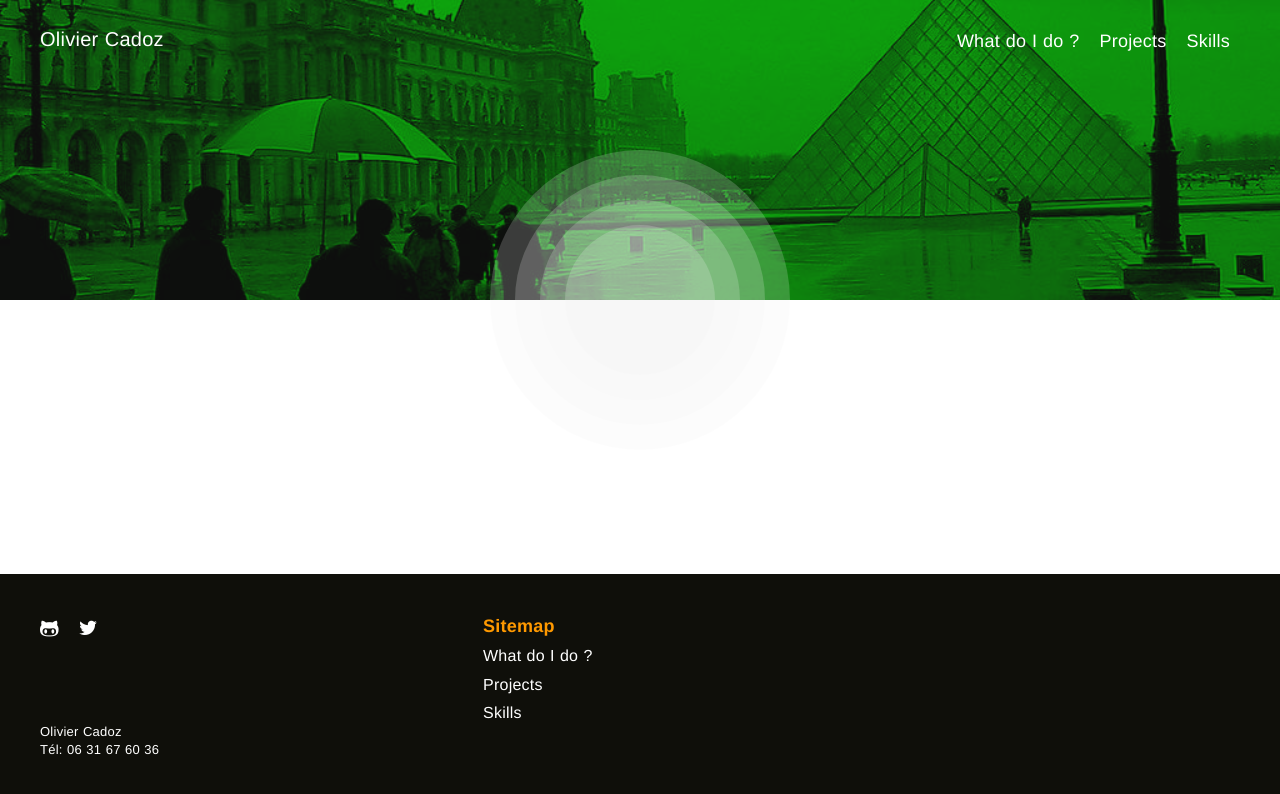
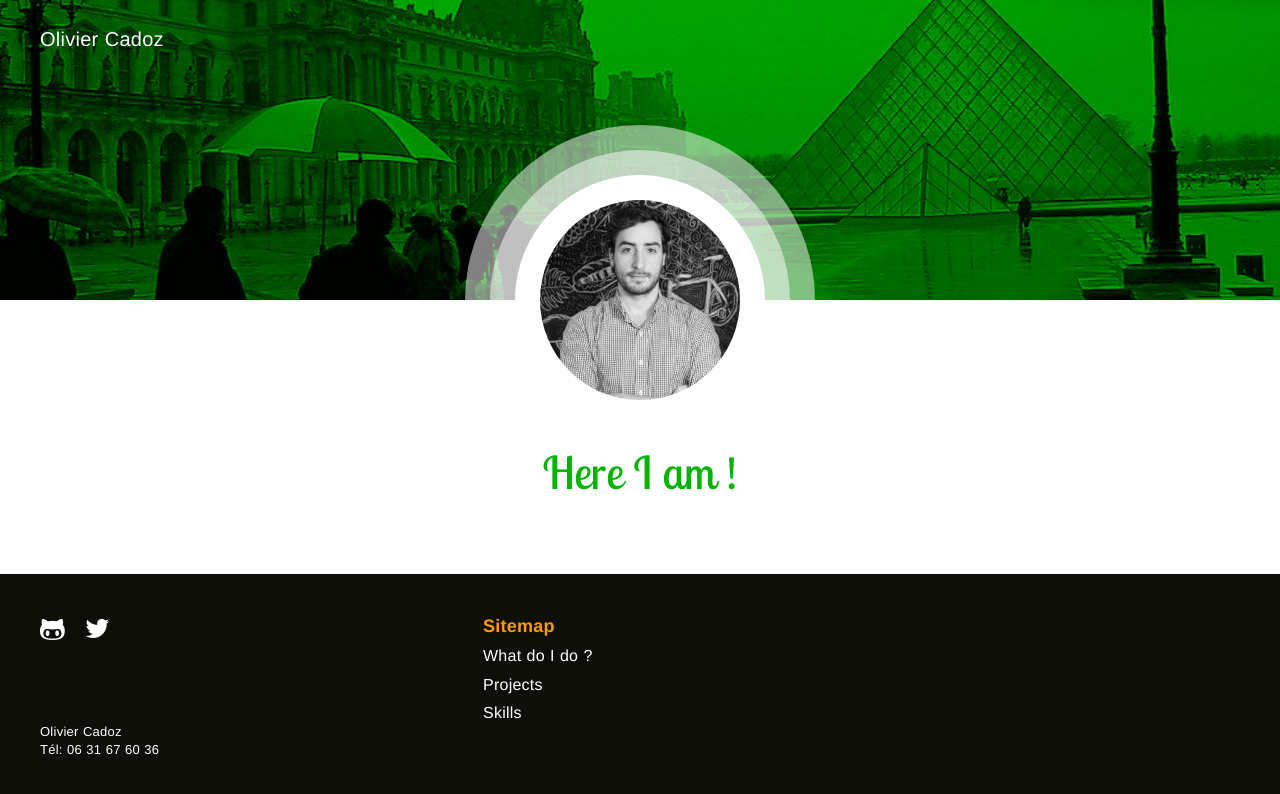
Before and after one commit to OlivierCadoz/portfolio, a website: page bio.html in a window 1280 px wide. Drawn offline with nearby package versions, Linux system fonts and the light colour scheme; files that its build step writes are made by us from their sources; a web font is replaced by a local one.

Commit message:
add picture

```diff
--- a/assets/js/burger.js
+++ b/assets/js/burger.js
@@ -1,10 +1,10 @@
 function toggleActive(){
   $('.js-header, .js-burger').toggleClass('active');
-  $('.js-body').toggleClass('body-fixed');
+  $('.js-body').toggleClass('o-hidden');
 }
 function rmClass(){
   $('.js-header, .js-burger').removeClass('active');
-  $('.js-body').removeClass('body-fixed');
+  $('.js-body').removeClass('o-hidden');
 }
 
 function updateWidth(){
@@ -18,7 +18,7 @@ $(function(){
 
   $('.js-scroll-to').on('click', function(){
     $('.js-header, .js-burger').removeClass('active');
-    $('.js-body').removeClass('body-fixed');
+    $('.js-body').removeClass('o-hidden');
   });
 
 
--- a/assets/scss/layout/_globals.scss
+++ b/assets/scss/layout/_globals.scss
@@ -22,9 +22,11 @@ body {
     word-spacing: $ws-x;
     background-color: $white;
     color: $text-color;
+
     textarea {
         resize: none;
     }
+
     hr {
         border-style: solid;
         border-width: 0 0 1px 0;
--- a/assets/scss/modules/_bg.scss
+++ b/assets/scss/modules/_bg.scss
@@ -7,8 +7,8 @@
 .bg-blend {
   background-color: $primary;
   background-blend-mode: multiply;
-  -webkit-filter: contrast(0.9);
-  filter: contrast(0.9);
+  // -webkit-filter: contrast(0.9);
+  // filter: contrast(0.9);
 }
 
 .bg-filter-ie {
--- a/assets/scss/modules/_text.scss
+++ b/assets/scss/modules/_text.scss
@@ -17,3 +17,7 @@
 .c-white {
   color: $white !important;
 }
+
+.c-primary {
+  color: $primary !important;
+}
--- a/assets/scss/modules/_utils.scss
+++ b/assets/scss/modules/_utils.scss
@@ -57,7 +57,7 @@
   transition-delay: 0.4s;
 }
 
-.body-fixed {
+.o-hidden {
   overflow: hidden;
 }
 
--- a/assets/scss/pages/_bio.scss
+++ b/assets/scss/pages/_bio.scss
@@ -1,36 +1,44 @@
 .bio-template {
 
-  .banner {
-    padding-top: 150px;
+  .first-circle {
+    height: 350px;
+    width: 350px;
+    border-radius: 50%;
+    background-color: rgba($white, 0.5);
+    position: absolute;
+    bottom: -175px;
+    left: calc(50% - 175px);
   }
 
-  .first-circle {
+  .second-circle {
     height: 300px;
     width: 300px;
     border-radius: 50%;
-    background-color: rgba($white, 0.2);
-    margin: auto;
+    background-color: rgba($white, 0.5);
   }
 
-  .second-circle {
+  .third-circle {
     height: 250px;
     width: 250px;
     border-radius: 50%;
-    background-color: rgba($white, 0.2);
+    background-color: rgba($white, 1);
   }
 
-  .third-circle {
+  .fourth-circle {
     height: 200px;
     width: 200px;
     border-radius: 50%;
-    background-color: rgba($white, 0.2);
+    background-color: $white;
   }
 
-  .fourth-circle {
-    height: 150px;
-    width: 150px;
+
+  .dev {
+    height: 200px;
+    width: 200px;
     border-radius: 50%;
-    background-color: rgba($white, 0.2);
+    position: relative;
+    margin-top: -100px;
+    left: calc(50% - 100px);
   }
 
 }
--- a/bio.html
+++ b/bio.html
@@ -6,6 +6,7 @@
 
     <title>Front-end developer - biography</title>
 
+    <link rel="icon" type="image/png" href="./assets/img/developer.jpg" />
     <link rel="stylesheet" href="https://maxcdn.bootstrapcdn.com/font-awesome/4.7.0/css/font-awesome.min.css" type="text/css">
     <link href="https://fonts.googleapis.com/css?family=Lobster+Two" rel="stylesheet">
     <link rel="stylesheet" href="slick/slick/slick.css" type="text/css">
@@ -20,7 +21,7 @@
           <li>Olivier Cadoz</li>
           <li>Home</li>
         </ul></a>
-        <ul class="nav-right flexbox align-ctr">
+        <!-- <ul class="nav-right flexbox align-ctr">
           <li><a class="js-scroll-to" data-scroll-to="0">What do I do ?</a></li>
           <li><a class="js-scroll-to" data-scroll-to="1">Projects</a></li>
           <li><a class="js-scroll-to" data-scroll-to="2">Skills</a></li>
@@ -29,35 +30,41 @@
           <div class="burger-pan top"></div>
           <div class="burger-pan middle"></div>
           <div class="burger-pan bottom"></div>
-        </button>
+        </button> -->
       </nav>
     </header>
 
-    <main class="rel">
-      <section class="banner bg-img bg-blend rel" style="background-image: url('assets/img/louvre.jpg');">
+    <main class="bg-white rel pbm">
+      <section class="banner bg-img bg-blend o-hidden rel" style="background-image: url('assets/img/louvre.jpg');">
         <div class="bg-filter-ie">
           <div class="first-circle flex-ctr">
             <div class="second-circle flex-ctr">
               <div class="third-circle flex-ctr">
-                <div class="fourth-circle">
-
-                </div>
+                <div class="fourth-circle"></div>
               </div>
             </div>
           </div>
         </div>
       </section>
 
-      <section class="js-footer-spacer footer-spacer"></section>
+      <section class="rel">
+        <img class="dev" src="assets/img/developer.jpg" alt="developer" />
+      </section>
+
+      <section>
+        <h1 class="js-active title title-h1 text-ctr c-primary slide top mtm">Here I am !</h1>
+      </section>
 
     </main>
+
+    <section class="js-footer-spacer footer-spacer"></section>
 
     <footer class="js-footer main-footer bg-gray-darker flexbox wrap pam">
       <div class="footer-left grow1 mbn-xs mbm">
         <div class="media">
           <ul class="flexbox">
-            <li><a href="https://github.com/OlivierCadoz" target="_blank"><i class="fa fa-github-alt c-white" aria-hidden="true"></i></a></li>
-            <li><a href="https://twitter.com/cadoz_olivier" target="_blank"><i class="fa fa-twitter c-white" aria-hidden="true"></i></a></li>
+            <li><a href="https://github.com/OlivierCadoz" target="_blank"><i class="fa fa-github-alt fa-lg c-white" aria-hidden="true"></i></a></li>
+            <li><a href="https://twitter.com/cadoz_olivier" target="_blank"><i class="fa fa-twitter fa-lg c-white" aria-hidden="true"></i></a></li>
           </ul>
         </div>
         <div class="contact mtxl-xs">
```
Also changed, not shown: index.html (+7 -6 lines), dist/portfolio.js, dist/portfolio.min.js, style.css, 2 other files.
